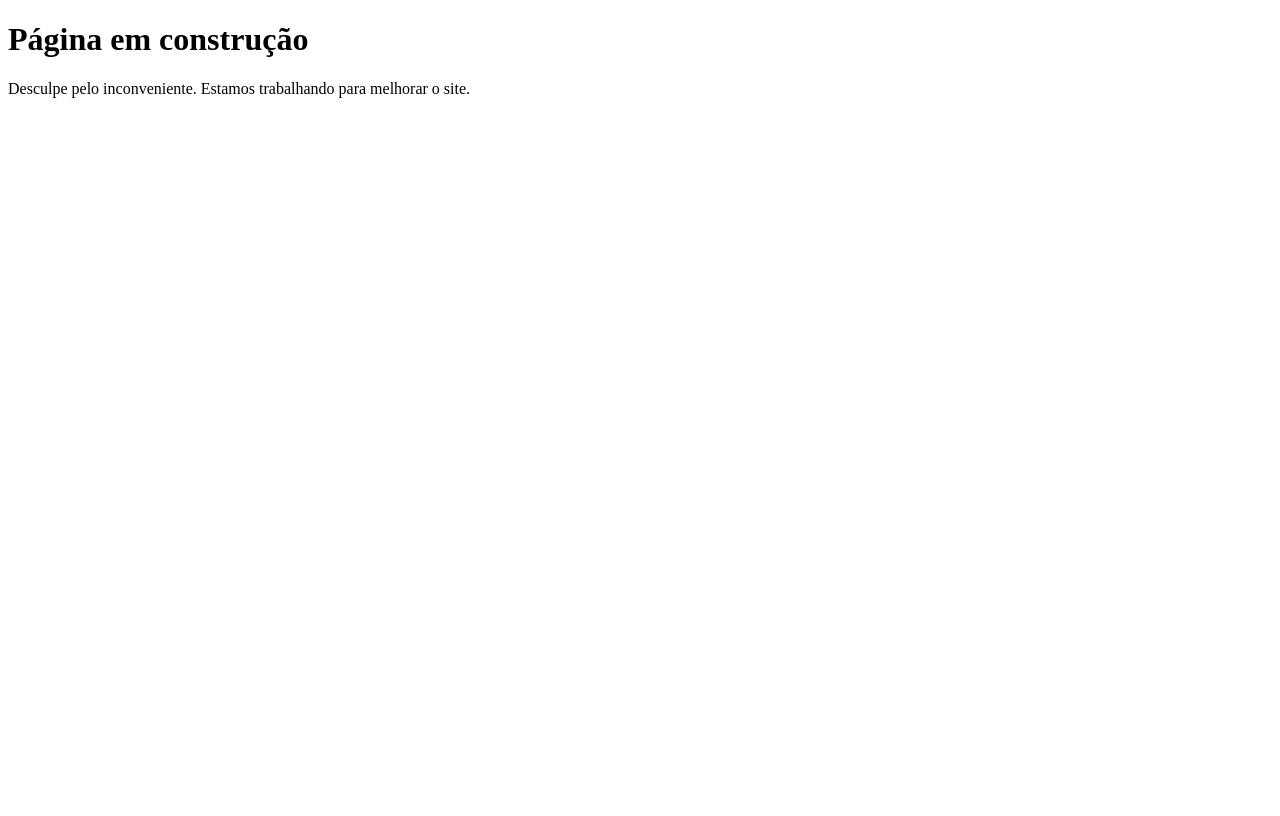
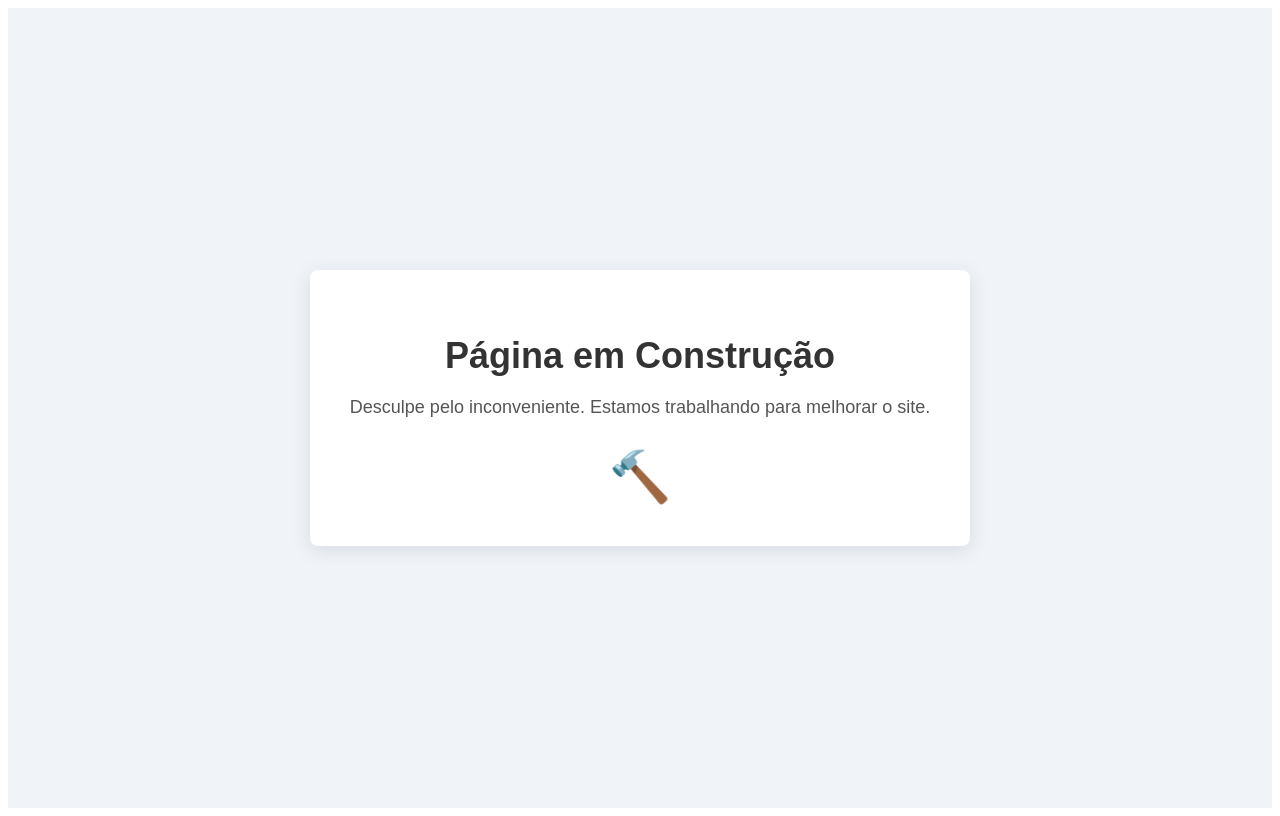
Before and after one commit to jerickleandro/ticompass, a Next.js app: page /UnderConstruction in a window 1280 px wide. Built offline with nearby package versions, Linux system fonts and the light colour scheme.

Commit message:
feat: Change the style of the 'Under Construction' page

```diff
--- a/pages/UnderConstruction.js
+++ b/pages/UnderConstruction.js
@@ -1,10 +1,14 @@
 import React from 'react';
+import styles from './UnderConstruction.module.css'; // Importando o CSS module
 
 const UnderConstruction = () => {
   return (
-    <div>
-      <h1>Página em construção</h1>
-      <p>Desculpe pelo inconveniente. Estamos trabalhando para melhorar o site.</p>
+    <div className={styles.container}>
+      <div className={styles.card}>
+        <h1 className={styles.title}>Página em Construção</h1>
+        <p className={styles.message}>Desculpe pelo inconveniente. Estamos trabalhando para melhorar o site.</p>
+        <div className={styles.constructionIcon}>🔨</div>
+      </div>
     </div>
   );
 };
--- /dev/null
+++ b/pages/UnderConstruction.module.css
@@ -0,0 +1,34 @@
+.container {
+  box-sizing: border-box; /* Agora só aplicamos ao container */
+  margin: 0;
+  font-family: Arial, sans-serif;
+  background-color: #f0f4f8;
+  display: flex;
+  justify-content: center;
+  align-items: center;
+  height: 100vh;
+}
+
+.card {
+  text-align: center;
+  background-color: #fff;
+  border-radius: 8px;
+  padding: 40px;
+  box-shadow: 0 4px 20px rgba(0, 0, 0, 0.1);
+}
+
+.title {
+  font-size: 36px;
+  color: #333;
+  margin-bottom: 20px;
+}
+
+.message {
+  font-size: 18px;
+  color: #555;
+  margin-bottom: 30px;
+}
+
+.constructionIcon {
+  font-size: 50px;
+}
```
